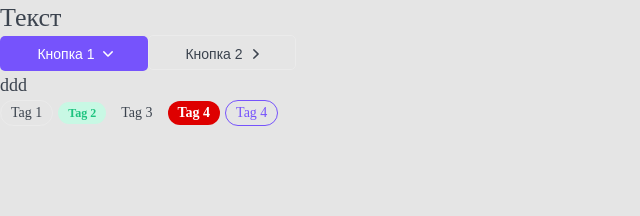
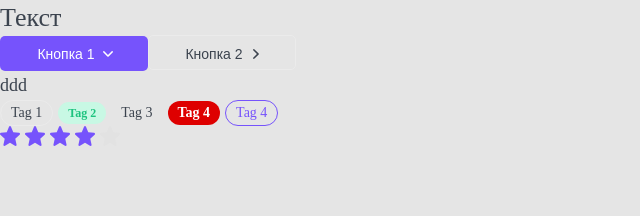
Before and after one commit to OveR1st/nextjs-top-app, a Next.js app: page / in a window 1280 px wide. Shown: the top 216 px of the page, without its empty margins (0-640 px from the left). Built offline with nearby package versions, Linux system fonts and the light colour scheme.

Commit message:
raiting component

```diff
--- /dev/null
+++ b/src/components/Rating/Rating.module.css
@@ -0,0 +1,11 @@
+.star svg {
+  margin-right: 5px;
+}
+
+.filled svg {
+  fill: var(--primary);
+}
+
+.editable {
+  cursor: pointer;
+}
--- /dev/null
+++ b/src/components/Rating/Rating.tsx
@@ -0,0 +1,76 @@
+import React, { KeyboardEvent, useEffect, useState } from 'react';
+import cn from 'classnames';
+
+import StartIcon from './star.svg';
+import { IRatingProps } from './Rating.props';
+import styles from './Rating.module.css';
+
+export const Rating: React.FC<IRatingProps> = ({
+  isEditable = false,
+  rating,
+  setRating,
+  ...props
+}) => {
+  const [ratingArray, setRatingArray] = useState<JSX.Element[]>(
+    new Array(5).fill(<></>)
+  );
+
+  useEffect(() => {
+    constructRating(rating);
+  }, [rating]);
+
+  const constructRating = (currentRating: number) => {
+    const updatedArray = ratingArray.map((r: JSX.Element, i) => {
+      return (
+        <span
+          className={cn(styles.star, {
+            [styles.filled]: i < currentRating,
+            [styles.editable]: isEditable,
+          })}
+          onMouseEnter={() => changeDisplay(i + 1)}
+          onMouseLeave={() => changeDisplay(rating)}
+          onClick={() => onClick(i + 1)}
+        >
+          <StartIcon
+            tabIndex={isEditable ? 0 : -1}
+            onKeyDown={(e: KeyboardEvent<SVGElement>) =>
+              isEditable && handleSpace(i + 1, e)
+            }
+          />
+        </span>
+      );
+    });
+
+    setRatingArray(updatedArray);
+  };
+
+  const changeDisplay = (i: number) => {
+    if (!isEditable) {
+      return;
+    }
+    constructRating(i);
+  };
+
+  const onClick = (i: number) => {
+    if (!isEditable || !setRating) {
+      return;
+    }
+
+    setRating(i);
+  };
+
+  const handleSpace = (i: number, e: KeyboardEvent<SVGElement>) => {
+    if (e.code != 'Space' || !setRating) {
+      return;
+    } else {
+      setRating(i);
+    }
+  };
+  return (
+    <div {...props}>
+      {ratingArray.map((r, i) => (
+        <span key={i}>{r}</span>
+      ))}
+    </div>
+  );
+};
--- a/src/pages/index.tsx
+++ b/src/pages/index.tsx
@@ -1,8 +1,11 @@
 import Image from 'next/image';
 
 import { Button, Htag, PText, Tag } from '@/components';
+import { Rating } from '@/components/Rating/Rating';
+import { useState } from 'react';
 
 export default function Home(): JSX.Element {
+  const [rating, setRating] = useState<number>(4);
   return (
     <>
       <Htag tag="h1">Текст</Htag>
@@ -33,6 +36,7 @@ export default function Home(): JSX.Element {
       <Tag size="m" color="primary">
         Tag 4
       </Tag>
+      <Rating isEditable rating={rating} setRating={setRating} />
     </>
   );
 }
```
Also changed, not shown: src/components/Rating/Rating.props.ts (added, +8 -0 lines), src/components/Rating/star.svg (added).
